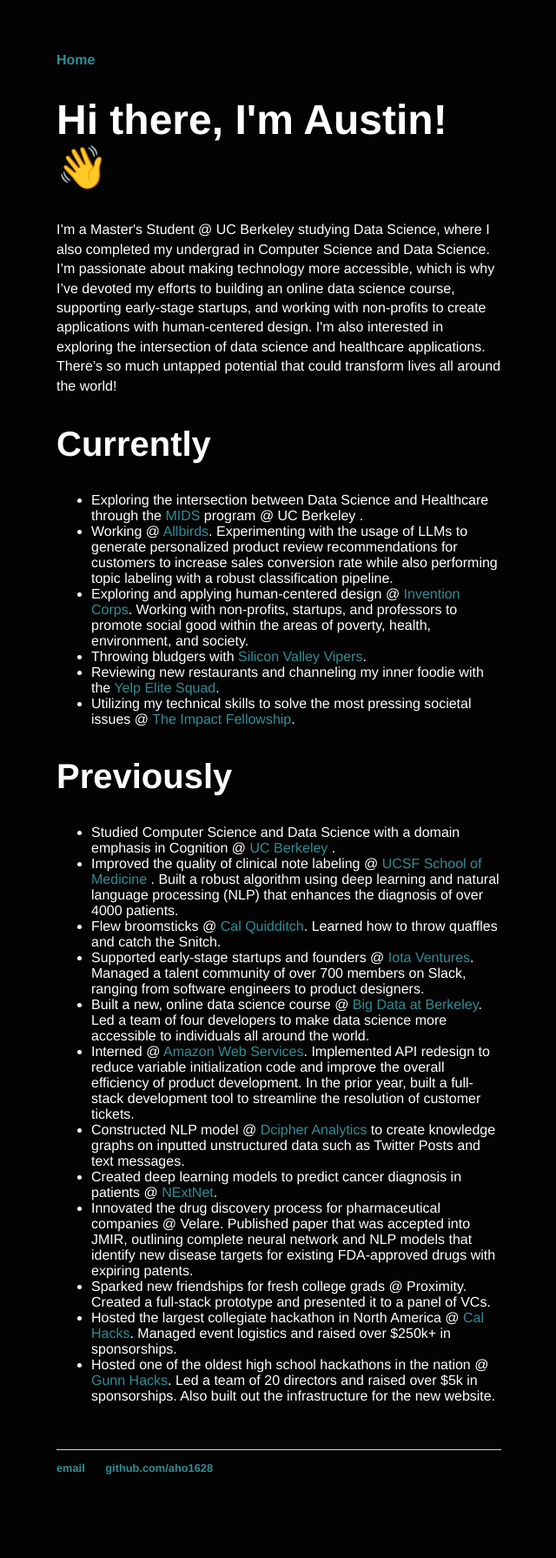
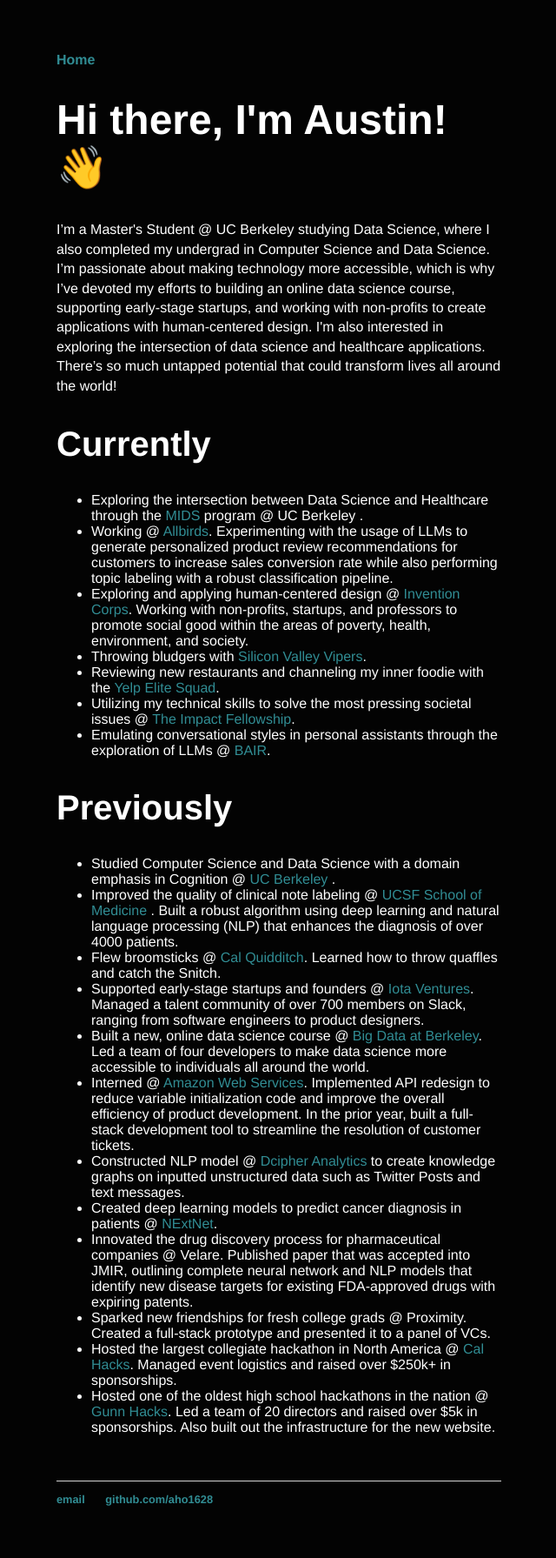
Before and after one commit to aho1628/aho1628.github.io, a Jekyll site: the page built from index.html, in a window 1280 px wide. Shown: the whole page at 87% size, without its empty margins (319-959 px from the left). Built offline with Jekyll 4.4.1, drawn with Linux system fonts in a browser that asks for light colours; before the commit the page ends 1755 px from its top, so only the background shows below that.

Commit message:
EVEN MORE UPDATES!

```diff
--- a/index.html
+++ b/index.html
@@ -14,6 +14,7 @@
 		<li>Throwing bludgers with <a href="https://www.instagram.com/sv_vipers_quidditch/?hl=en">Silicon Valley Vipers</a>.</li>
 		<li>Reviewing new restaurants and channeling my inner foodie with the <a href="https://www.yelp.com/elite/south-bay">Yelp Elite Squad</a>.</li>
 		<li>Utilizing my technical skills to solve the most pressing societal issues @ <a href="https://www.impactlabs.io/fellowship">The Impact Fellowship</a>.</li>
+		<li>Emulating conversational styles in personal assistants through the exploration of LLMs @ <a href="https://bair.berkeley.edu/">BAIR</a>.</li>
 	</ul>
 	<h2>Previously</h2>
 	<ul>
```
